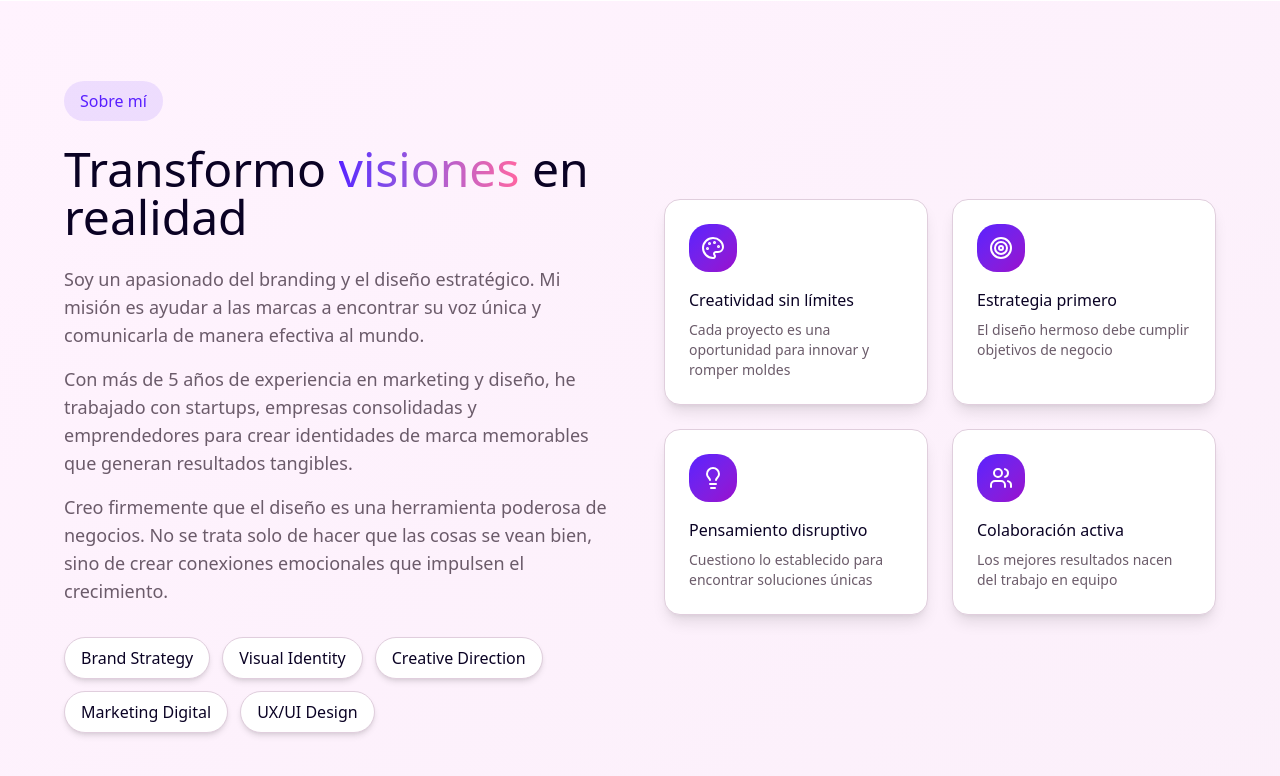
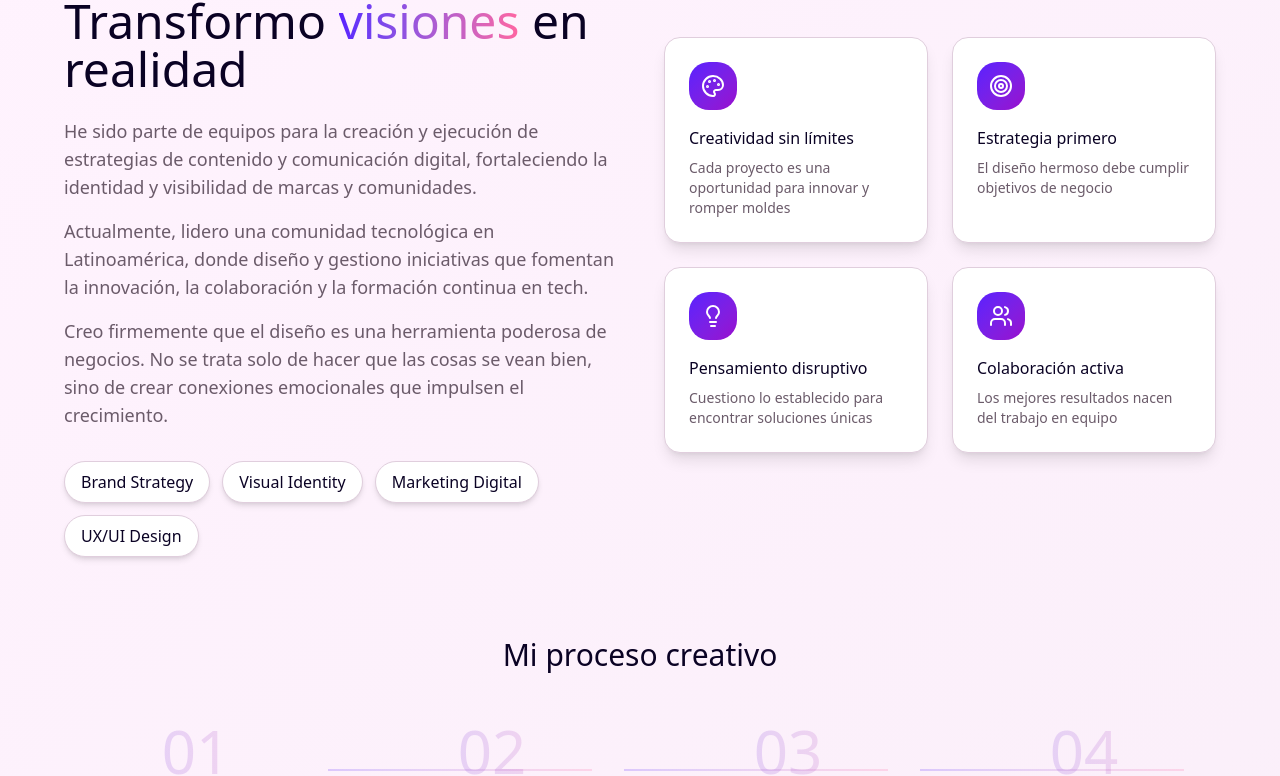
Before and after one commit to dinessa-ga/diana-vanessa-1, a React (Vite) app: page / in a window 1280 px wide. Shown: the part 2007-2783 px from the top of the page. Built offline with nearby package versions, Linux system fonts and the light colour scheme.

Commit message:
fix: edit spaces in the 3 components

```diff
--- a/src/components/About.tsx
+++ b/src/components/About.tsx
@@ -44,13 +44,12 @@ export function About() {
             </h2>
             <div className="space-y-4 text-lg text-muted-foreground">
               <p>
-                Soy un apasionado del branding y el diseño estratégico. Mi misión es ayudar a las marcas
-                a encontrar su voz única y comunicarla de manera efectiva al mundo.
+                He sido parte de equipos para la creación y ejecución de estrategias de contenido y
+                comunicación digital, fortaleciendo la identidad y visibilidad de marcas y comunidades.
               </p>
               <p>
-                Con más de 5 años de experiencia en marketing y diseño, he trabajado con startups,
-                empresas consolidadas y emprendedores para crear identidades de marca memorables
-                que generan resultados tangibles.
+                Actualmente, lidero una comunidad tecnológica en Latinoamérica, donde diseño y gestiono
+                iniciativas que fomentan la innovación, la colaboración y la formación continua en tech.
               </p>
               <p>
                 Creo firmemente que el diseño es una herramienta poderosa de negocios. No se trata
@@ -65,9 +64,6 @@ export function About() {
               </span>
               <span className="px-4 py-2 bg-card shadow-md rounded-full text-foreground border border-border">
                 Visual Identity
-              </span>
-              <span className="px-4 py-2 bg-card shadow-md rounded-full text-foreground border border-border">
-                Creative Direction
               </span>
               <span className="px-4 py-2 bg-card shadow-md rounded-full text-foreground border border-border">
                 Marketing Digital
--- a/src/components/BrandCard.tsx
+++ b/src/components/BrandCard.tsx
@@ -20,14 +20,14 @@ export function BrandCard({ project }: BrandCardProps) {
         <motion.div
           initial={{ opacity: 0, x: -30 }}
           whileInView={{ opacity: 1, x: 0 }}
-          transition={{ duration: 0.6 }}
+          transition={{ duration: 1.0 }}
           className="relative group"
         >
           <div className="relative overflow-hidden rounded-3xl shadow-2xl">
             <ImageWithFallback
               src={project.image}
               alt={project.brandName}
-              className="w-full h-[400px] md:h-[500px] object-cover transition-transform duration-700 group-hover:scale-110"
+              className="w-full h-[400px] md:h-[400px] object-cover transition-transform duration-700 group-hover:scale-110"
             />
             <div className="absolute inset-0 bg-gradient-to-t from-black/60 via-black/20 to-transparent" />
 
@@ -57,7 +57,7 @@ export function BrandCard({ project }: BrandCardProps) {
           initial={{ opacity: 0, x: 30 }}
           whileInView={{ opacity: 1, x: 0 }}
           transition={{ duration: 0.6, delay: 0.2 }}
-          className="space-y-6"
+         className="space-y-6"  //  Aún no sé si cambiar aquí
         >
           <div>
             <p className="text-lg text-foreground leading-relaxed">
--- a/src/components/BrandingShowcase.tsx
+++ b/src/components/BrandingShowcase.tsx
@@ -57,7 +57,7 @@ export function BrandingShowcase() {
           whileInView={{ opacity: 1, y: 0 }}
           transition={{ duration: 0.6 }}
           viewport={{ once: true }}
-          className="text-center mb-16"
+          className="text-center mb-4"
         >
           <span className="inline-block px-4 py-2 bg-primary/10 text-primary rounded-full mb-4">
             Proyectos destacados
```
